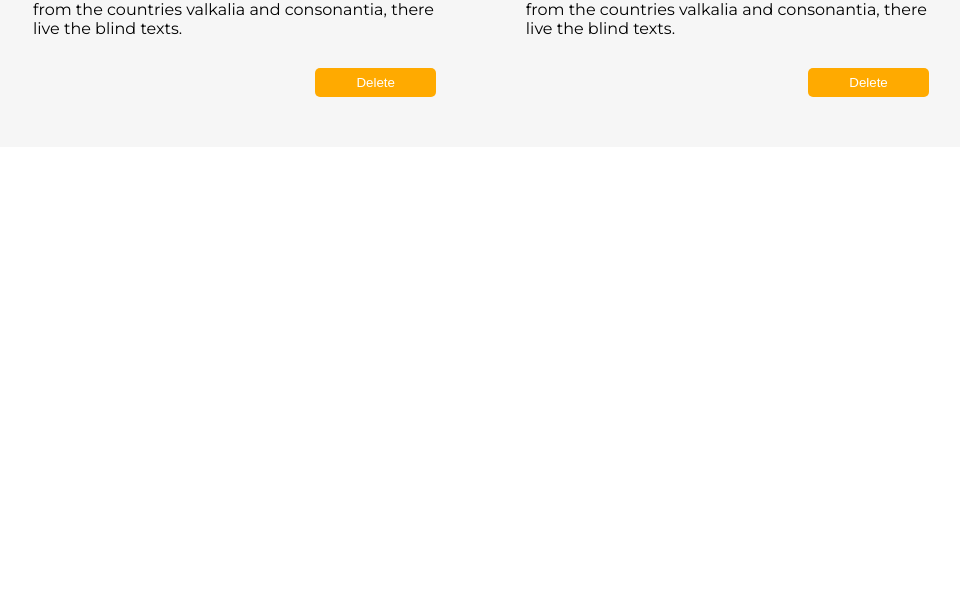
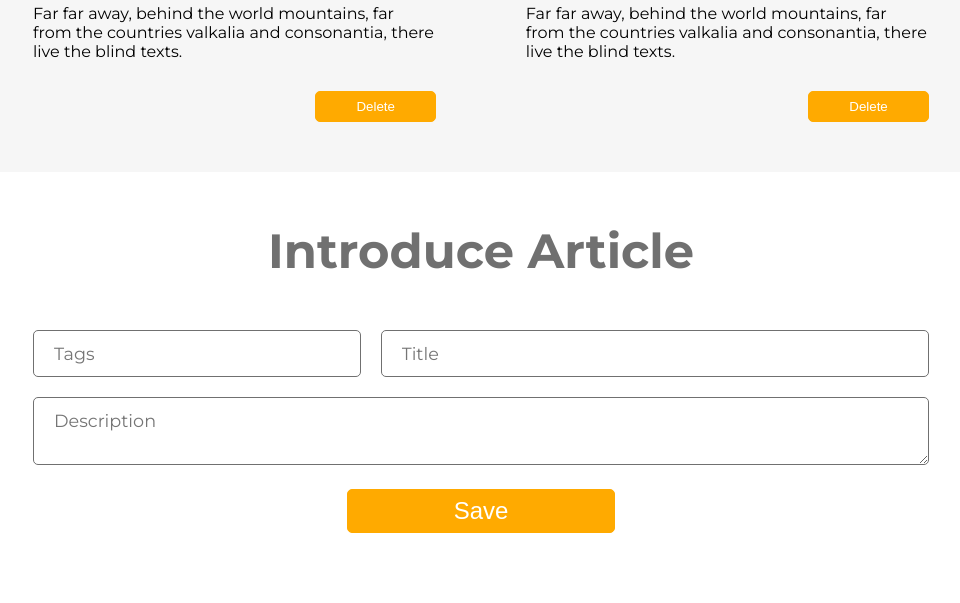
Before and after one commit to dariish/simpleBlog, a plain HTML site: page index.html in a window 1280 px wide. Shown: the part 2028-2631 px from the top of the page, without its empty margins (159-1119 px from the left). Before the commit the page ends 2175 px from the top, so only its background shows below. Drawn offline with Linux system fonts and the light colour scheme.

Commit message:
Init commit (slide and articles)

```diff
--- a/index.html
+++ b/index.html
@@ -182,8 +182,27 @@
         </article>
       </div>
     </main>
-    <section>
+    <section class="article-insert">
       <!-- add input-->
+      <span>Introduce Article</span>
+      <form>
+        <div class="container-flex tag-title">
+          <input id="tags" class="input-style" type="text" placeholder="Tags" />
+          <input
+            id="title"
+            class="input-style"
+            type="text"
+            placeholder="Title"
+          />
+        </div>
+        <textarea
+          class="input-style"
+          id="decription"
+          type="textarea"
+          placeholder="Description"
+        ></textarea>
+        <button>Save</button>
+      </form>
     </section>
   </body>
   <script type="text/javascript" src="./script.js"></script>
--- a/style.css
+++ b/style.css
@@ -18,7 +18,15 @@ h1 {
   padding: 4%;
   text-align: center;
   font-weight: 700;
+  font-size: 3rem;
   color: var(--grey);
+}
+
+button {
+  background-color: var(--orange);
+  border: 1px solid var(--orange);
+  color: white;
+  border-radius: 5px;
 }
 
 .container-flex {
@@ -144,20 +152,79 @@ h1 {
 .tags {
   font-size: 0.9rem;
 }
+
 .articles button {
   width: 30%;
-  background-color: var(--orange);
   display: inline;
   padding: 7px 10px;
-  color: white;
-  border-radius: 5px;
-  border: none;
+  border: 1px solid var(--orange);
   margin-top: 20px;
   align-self: flex-end;
 }
 
+button:hover {
+  background-color: #ae6c08;
+  color: rgb(255, 255, 255);
+  transition: 0.4s ease;
+}
 @media only screen and (max-width: 500px) {
   .articles {
     width: 95%;
   }
 }
+
+/* Article Insert */
+
+.article-insert {
+  width: 70%;
+  margin: auto;
+  padding-bottom: 50px;
+}
+.article-insert span {
+  display: block;
+  text-align: center;
+  font-weight: 700;
+  font-size: 3rem;
+  color: var(--grey);
+  padding: 50px 0;
+}
+
+.input-style {
+  font-size: 1.1rem;
+  box-sizing: border-box;
+  padding: 12px 20px;
+  border: 1px solid var(--grey);
+  border-radius: 5px;
+  font-family: "Montserrat", sans-serif;
+}
+
+.tag-title {
+  flex-wrap: wrap;
+  gap: 20px;
+}
+#tags {
+  flex-grow: 1;
+}
+
+#title {
+  flex-grow: 4;
+}
+
+#decription {
+  margin-top: 20px;
+  width: 100%;
+}
+.article-insert button {
+  padding: 7px 20px;
+  display: flex;
+  justify-content: center;
+  width: 30%;
+  margin: 20px auto;
+  font-size: 1.5rem;
+}
+
+@media only screen and (max-width: 763px) {
+  .article-insert button {
+    width: 100%;
+  }
+}
```
